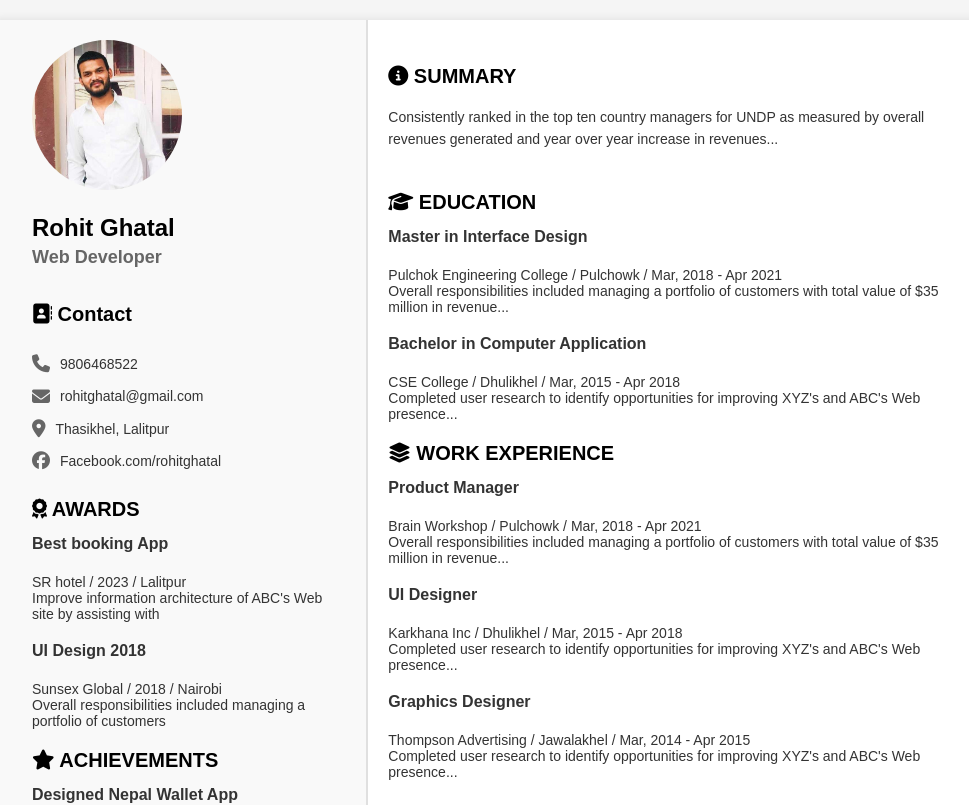
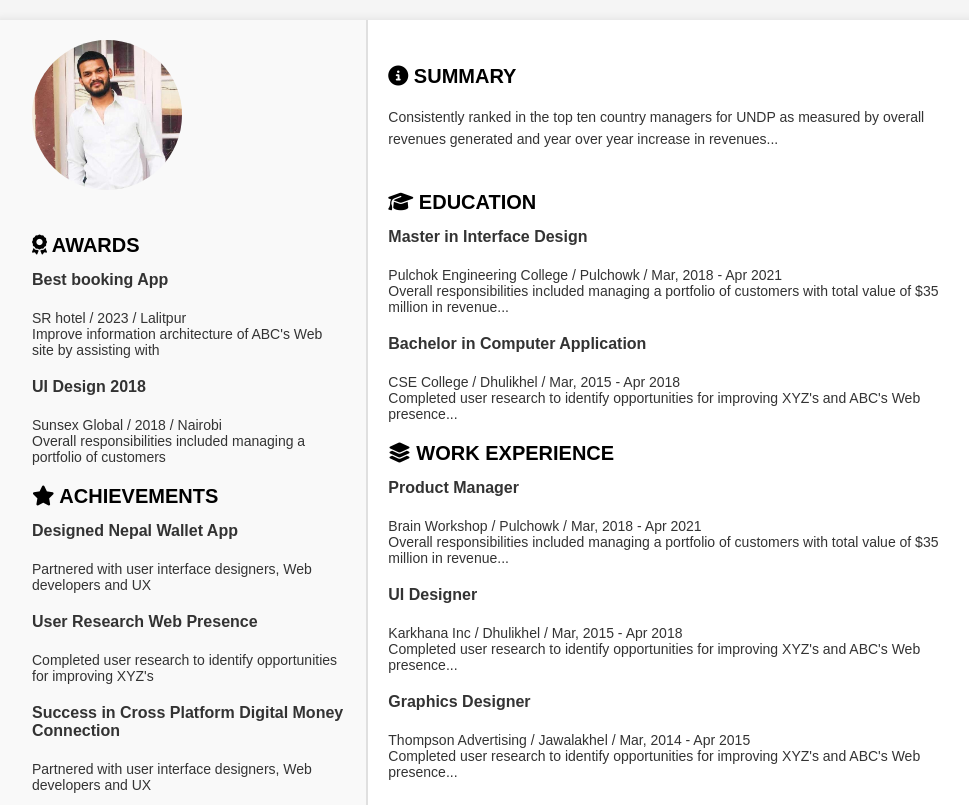
Before and after one commit to rohitghatal1/CVMaker-ReactJS, a React (Create React App) app: page / in a window 1280 px wide. Shown: the top 805 px of the page, without its empty margins (148-1117 px from the left). Built offline with nearby package versions, Linux system fonts and the light colour scheme.

Commit message:
added code to dyamically fill data in basic CV

```diff
--- a/src/allTemplates/basicTemplate/BasicTemplate.js
+++ b/src/allTemplates/basicTemplate/BasicTemplate.js
@@ -1,8 +1,27 @@
-import React from 'react'
+import React, { useEffect, useState } from 'react'
 import './basicTemplate.css'
 import peronPhoto from '../../assets/personPhotos/rohit2.jpg'
 
 export default function BasicTemplate() {
+
+    const [personalData, setPersonalData] = useState(null);
+    const [socialLinks, setSocialLinks] = useState(null);
+
+    // for feteching personalData from local storage
+    useEffect(() => {
+        const storedPersonalData = JSON.parse(localStorage.getItem('personalInfo'));
+        if (storedPersonalData) {
+            setPersonalData(storedPersonalData);
+        }
+    }, [])
+
+    // for fetching social links
+    useEffect(() => {
+        const storedSocialLinks = JSON.parse(localStorage.getItem('socialLinks'));
+        if (storedSocialLinks) {
+            setSocialLinks(storedSocialLinks);
+        }
+    }, [])
     return (
         <div>
             <div class="container">
@@ -10,18 +29,30 @@ export default function BasicTemplate() {
                     <div class="profile-picture">
                         <img src={peronPhoto} alt="Profile Picture" />
                     </div>
-                    <h1>Rohit Ghatal</h1>
-                    <h2>Web Developer</h2>
+                    {personalData && (
+                        personalData.map((personal, index) => (
+                            <div className="personalInformation" key={index}>
+                                <h1>{personal.fName} {personal.lName}</h1>
+                                <h2>{personal.speciality}</h2>
 
-                    <div class="section summary">
-                        <h3><i class="fa-solid fa-address-book"></i> Contact</h3>
-                        <ul>
-                            <li><i class="fas fa-phone"></i> 9806468522</li>
-                            <li><i class="fas fa-envelope"></i> rohitghatal@gmail.com</li>
-                            <li><i class="fas fa-map-marker-alt"></i> Thasikhel, Lalitpur</li>
-                            <li><i class="fab fa-facebook"></i> Facebook.com/rohitghatal</li>
-                        </ul>
-                    </div>
+                                <div class="section summary">
+                                    <h3><i class="fa-solid fa-address-book"></i> Contact</h3>
+                                    <ul>
+                                        <li><i class="fas fa-phone"></i> {personal.contactNo}</li>
+                                        <li><i class="fas fa-envelope"></i> {personal.email}</li>
+                                        <li><i class="fas fa-map-marker-alt"></i> {personal.PAddress}, {personal.city}</li>
+                                    </ul>
+                                </div>
+                            </div>)
+                        ))
+                    }
+                    {socialLinks && (
+                        socialLinks.map((social, index) => (
+                            <div className="socialLinkItems">
+                                <span><i class="fab fa-facebook"></i> {social.url}</span>
+                            </div>
+                        ))
+                    )}
 
                     <div class="section awards">
                         <h3><i class="fa-solid fa-award"></i> AWARDS</h3>
```
